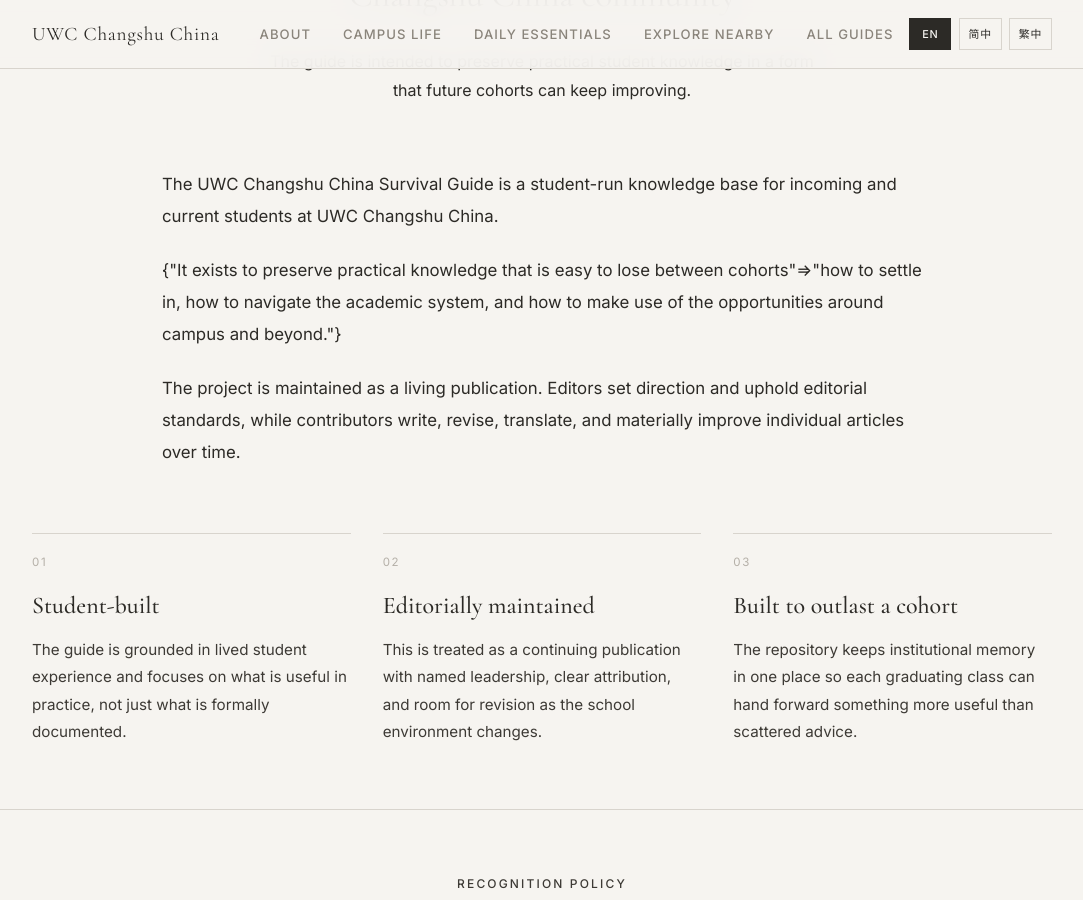
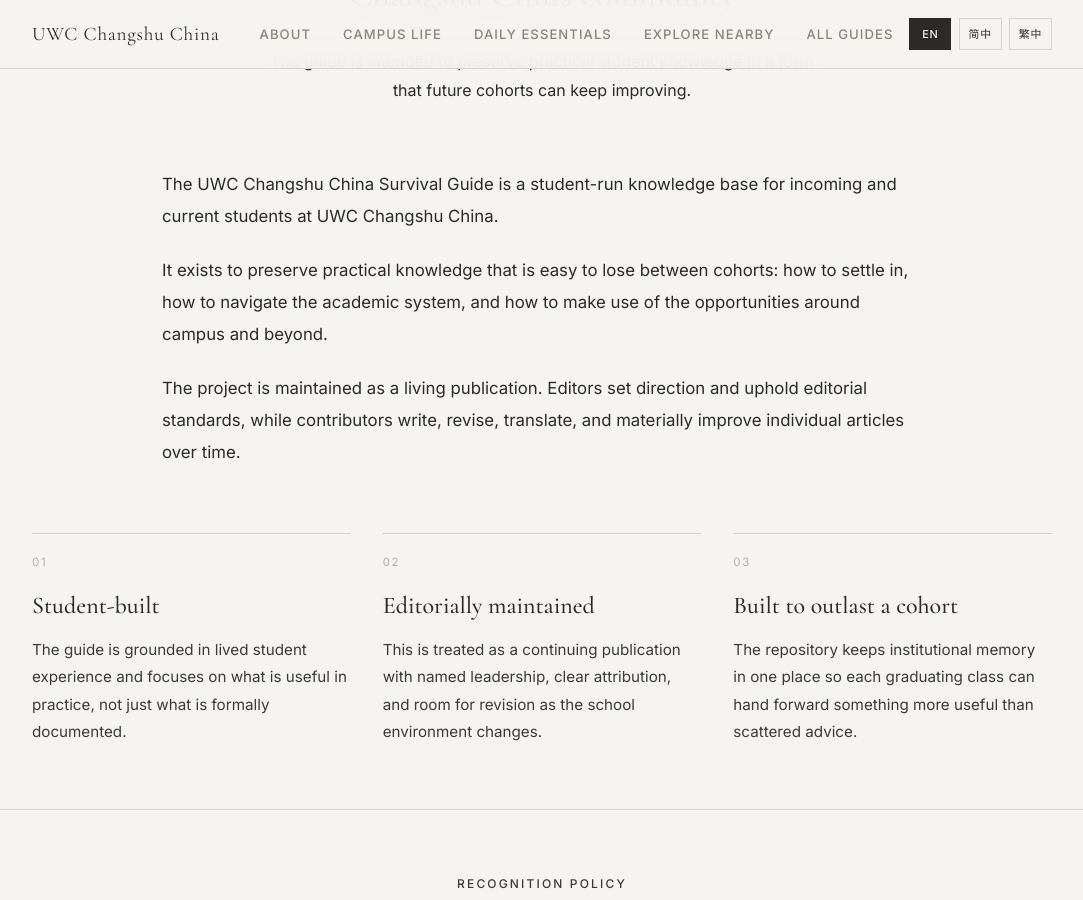
Before and after one commit to United-World-College/UWC-Survival-Guide, a Jekyll site: the page built from website/default/about.html, in a window 1280 px wide and 900 px high, scrolled down 748 px. Shown: the whole window, without its empty margins (98-1181 px from the left). Built offline with Jekyll 4.4.1, drawn with Linux system fonts in a browser that asks for light colours; comment, search, counter and statistics services are not loaded.

Commit message:
Update introduction in Survival Guide to clarify purpose and enhance readability

```diff
--- a/website/_data/page_copy.yml
+++ b/website/_data/page_copy.yml
@@ -78,7 +78,7 @@
     overview_desc: The guide is intended to preserve practical student knowledge in a form that future cohorts can keep improving.
     introduction:
       - The UWC Changshu China Survival Guide is a student-run knowledge base for incoming and current students at UWC Changshu China.
-      - It exists to preserve practical knowledge that is easy to lose between cohorts: how to settle in, how to navigate the academic system, and how to make use of the opportunities around campus and beyond.
+      - "It exists to preserve practical knowledge that is easy to lose between cohorts: how to settle in, how to navigate the academic system, and how to make use of the opportunities around campus and beyond."
       - The project is maintained as a living publication. Editors set direction and uphold editorial standards, while contributors write, revise, translate, and materially improve individual articles over time.
     principles:
       - title: Student-built
```
